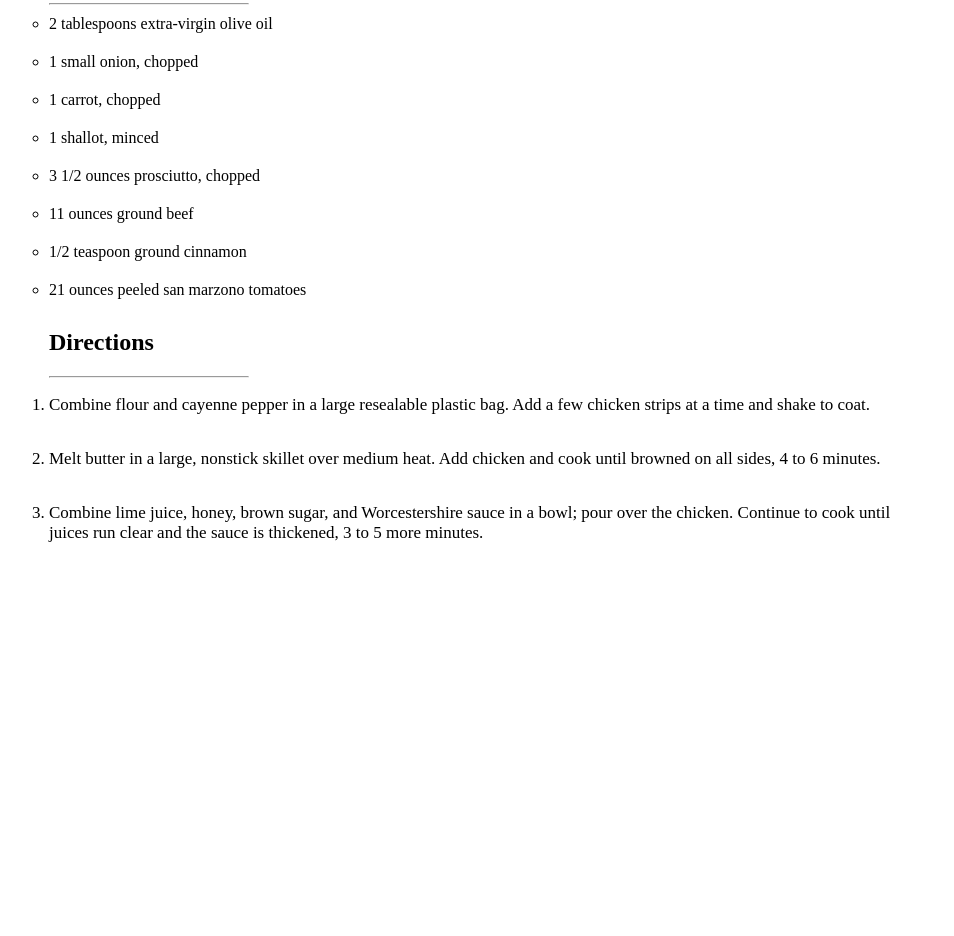
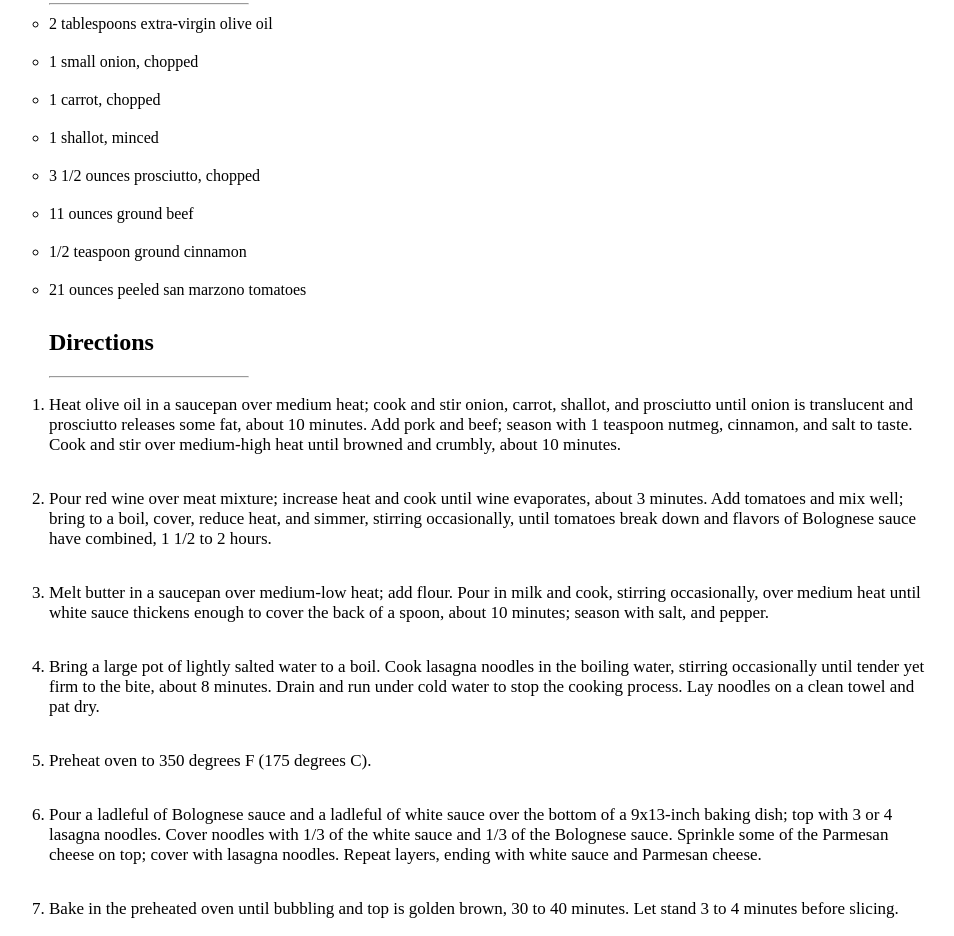
Before and after one commit to mmohamed-1/odin-recipes, a plain HTML site: page lasagne.html in a window 1280 px wide. Shown: the part 411-1347 px from the top of the page, without its empty margins (151-1105 px from the left). Before the commit the page ends 971 px from the top, so only its background shows below. Drawn offline with Linux system fonts and the light colour scheme.

Commit message:
updated lasagne

```diff
--- a/lasagne.html
+++ b/lasagne.html
@@ -57,17 +57,45 @@
           <hr />
           <ol>
             <li>
-              Combine flour and cayenne pepper in a large resealable plastic
-              bag. Add a few chicken strips at a time and shake to coat.
+              Heat olive oil in a saucepan over medium heat; cook and stir
+              onion, carrot, shallot, and prosciutto until onion is translucent
+              and prosciutto releases some fat, about 10 minutes. Add pork and
+              beef; season with 1 teaspoon nutmeg, cinnamon, and salt to taste.
+              Cook and stir over medium-high heat until browned and crumbly,
+              about 10 minutes.
             </li>
             <li>
-              Melt butter in a large, nonstick skillet over medium heat. Add
-              chicken and cook until browned on all sides, 4 to 6 minutes.
+              Pour red wine over meat mixture; increase heat and cook until wine
+              evaporates, about 3 minutes. Add tomatoes and mix well; bring to a
+              boil, cover, reduce heat, and simmer, stirring occasionally, until
+              tomatoes break down and flavors of Bolognese sauce have combined,
+              1 1/2 to 2 hours.
             </li>
             <li>
-              Combine lime juice, honey, brown sugar, and Worcestershire sauce
-              in a bowl; pour over the chicken. Continue to cook until juices
-              run clear and the sauce is thickened, 3 to 5 more minutes.
+              Melt butter in a saucepan over medium-low heat; add flour. Pour in
+              milk and cook, stirring occasionally, over medium heat until white
+              sauce thickens enough to cover the back of a spoon, about 10
+              minutes; season with salt, and pepper.
+            </li>
+            <li>
+              Bring a large pot of lightly salted water to a boil. Cook lasagna
+              noodles in the boiling water, stirring occasionally until tender
+              yet firm to the bite, about 8 minutes. Drain and run under cold
+              water to stop the cooking process. Lay noodles on a clean towel
+              and pat dry.
+            </li>
+            <li>Preheat oven to 350 degrees F (175 degrees C).</li>
+            <li>
+              Pour a ladleful of Bolognese sauce and a ladleful of white sauce
+              over the bottom of a 9x13-inch baking dish; top with 3 or 4
+              lasagna noodles. Cover noodles with 1/3 of the white sauce and 1/3
+              of the Bolognese sauce. Sprinkle some of the Parmesan cheese on
+              top; cover with lasagna noodles. Repeat layers, ending with white
+              sauce and Parmesan cheese.
+            </li>
+            <li>
+              Bake in the preheated oven until bubbling and top is golden brown,
+              30 to 40 minutes. Let stand 3 to 4 minutes before slicing.
             </li>
           </ol>
         </div>
```
